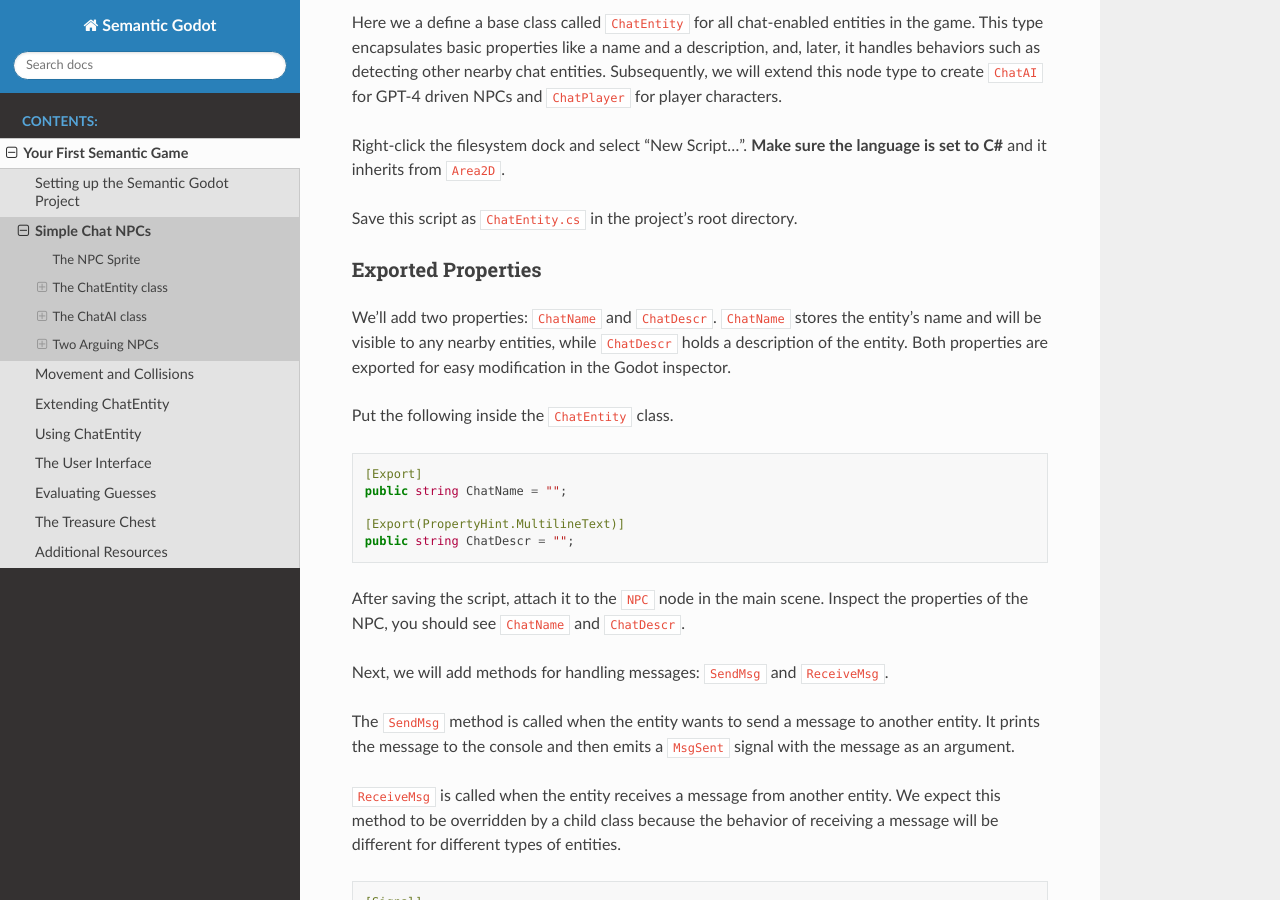
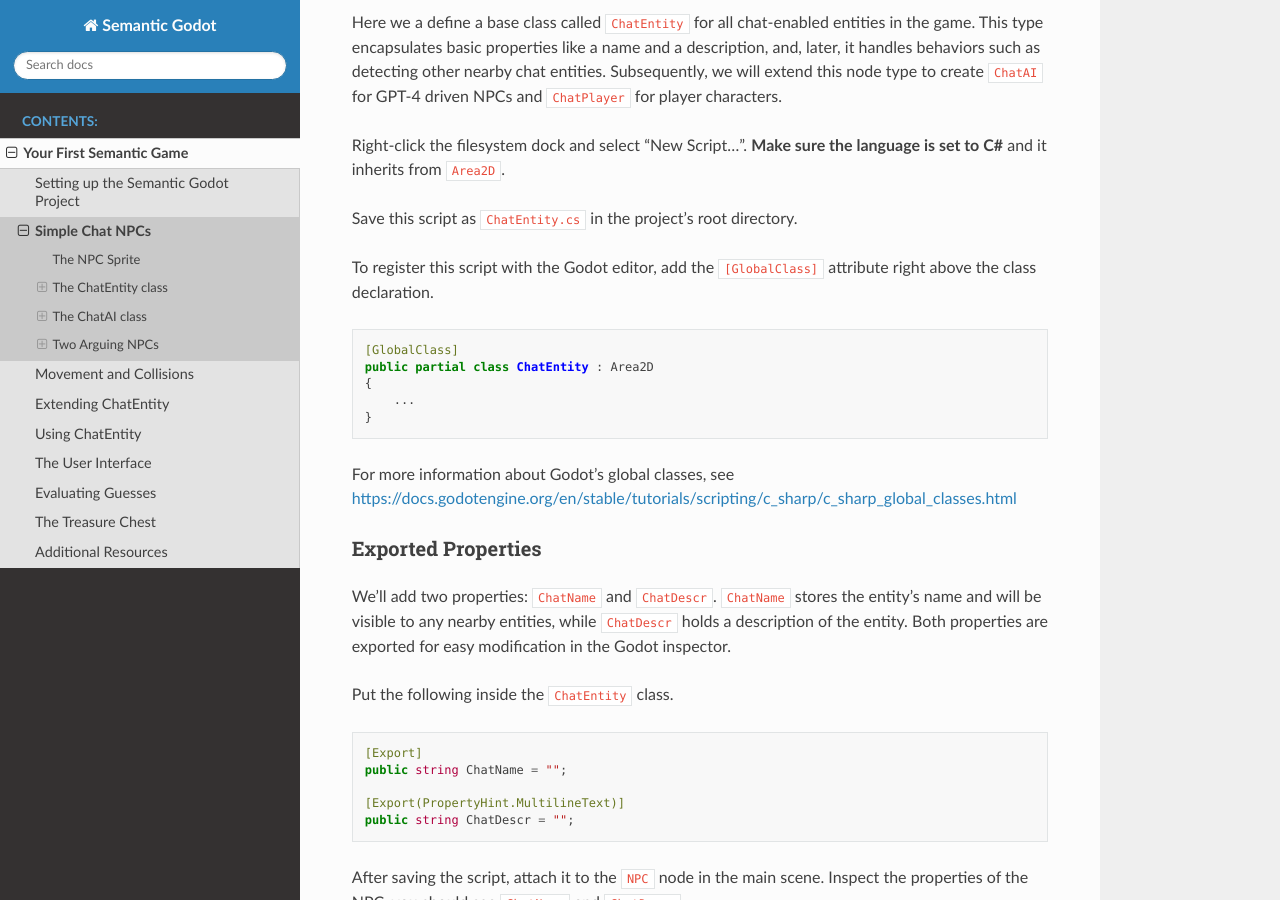
Before and after one commit to RaiderSoft/semantic-godot, a Sphinx documentation site: the page built from docs/first_semantic_game/02.simple_chat_npcs.rst, in a window 1280 px wide and 900 px high, scrolled down 872 px. Built offline with Sphinx 7.4.7 and the Read the Docs theme 2.0.0, drawn with Linux system fonts in a browser that asks for light colours.

Commit message:
Instructions about adding the `[GlobalClass]` attribute
Co-authored-by: thompsop1sou <114190975+thompsop1sou@users.noreply.github.com>

```diff
--- a/docs/first_semantic_game/02.simple_chat_npcs.rst
+++ b/docs/first_semantic_game/02.simple_chat_npcs.rst
@@ -43,6 +43,18 @@ Right-click the filesystem dock and select "New Script...". **Make sure the lang
 is set to C#** and it inherits from ``Area2D``.
 
 Save this script as ``ChatEntity.cs`` in the project's root directory.
+
+To register this script with the Godot editor, add the ``[GlobalClass]`` attribute right above the class declaration.
+
+.. code-block:: csharp
+
+    [GlobalClass]
+    public partial class ChatEntity : Area2D
+    {
+        ...
+    }
+
+For more information about Godot's global classes, see https://docs.godotengine.org/en/stable/tutorials/scripting/c_sharp/c_sharp_global_classes.html
 
 Exported Properties
 ^^^^^^^^^^^^^^^^^^^
```
